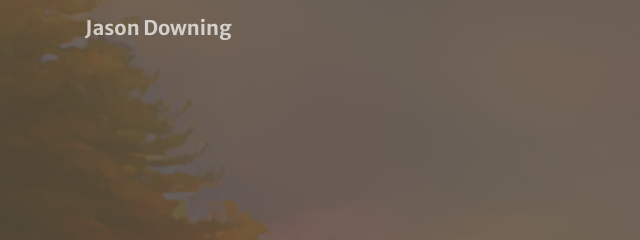
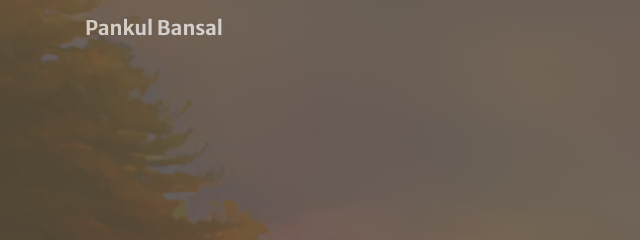
Before and after one commit to pankulbansal/pankulbansal.github.io, a plain HTML site: page index.html in a window 1280 px wide. Shown: the top 240 px of the page, 0-640 px from the left. Drawn offline with nearby package versions, Linux system fonts and the light colour scheme.

Commit message:
Update index.html

```diff
--- a/index.html
+++ b/index.html
@@ -4,19 +4,7 @@
   <meta charset="utf-8">
   <meta name="viewport" content="width=device-width, initial-scale=1, shrink-to-fit=no">
 
-  <!--
-    File: index.html
-    Jason Downing
-    Contact: jason@downing.io
-    MIT Licensed - see http://opensource.org/licenses/MIT for details.
-    Anyone may freely use this code. Just don't sue me if it breaks stuff.
-    Created: September 3rd, 2015.
-    Last Updated: February 18th, 2021.
 
-    Jason Downing's personal website. This site has information about him,
-    details about his education, skills, and links to his GitHub and LinkedIn
-    Profiles. This site is hosted on GitHub Pages.
-  -->
 
   <!-- Custom Title Bar -->
   <title>Pankul Bansal</title>
@@ -58,7 +46,7 @@
     <div class="container">
 
       <!-- Updated with latest Creative -->
-      <a class="navbar-brand js-scroll-trigger" href="#page-top">Jason Downing</a>
+      <a class="navbar-brand js-scroll-trigger" href="#page-top">Pankul Bansal</a>
       <button class="navbar-toggler navbar-toggler-right" type="button"
               data-toggle="collapse" data-target="#navbarResponsive"
               aria-controls="navbarResponsive" aria-expanded="false"
```
